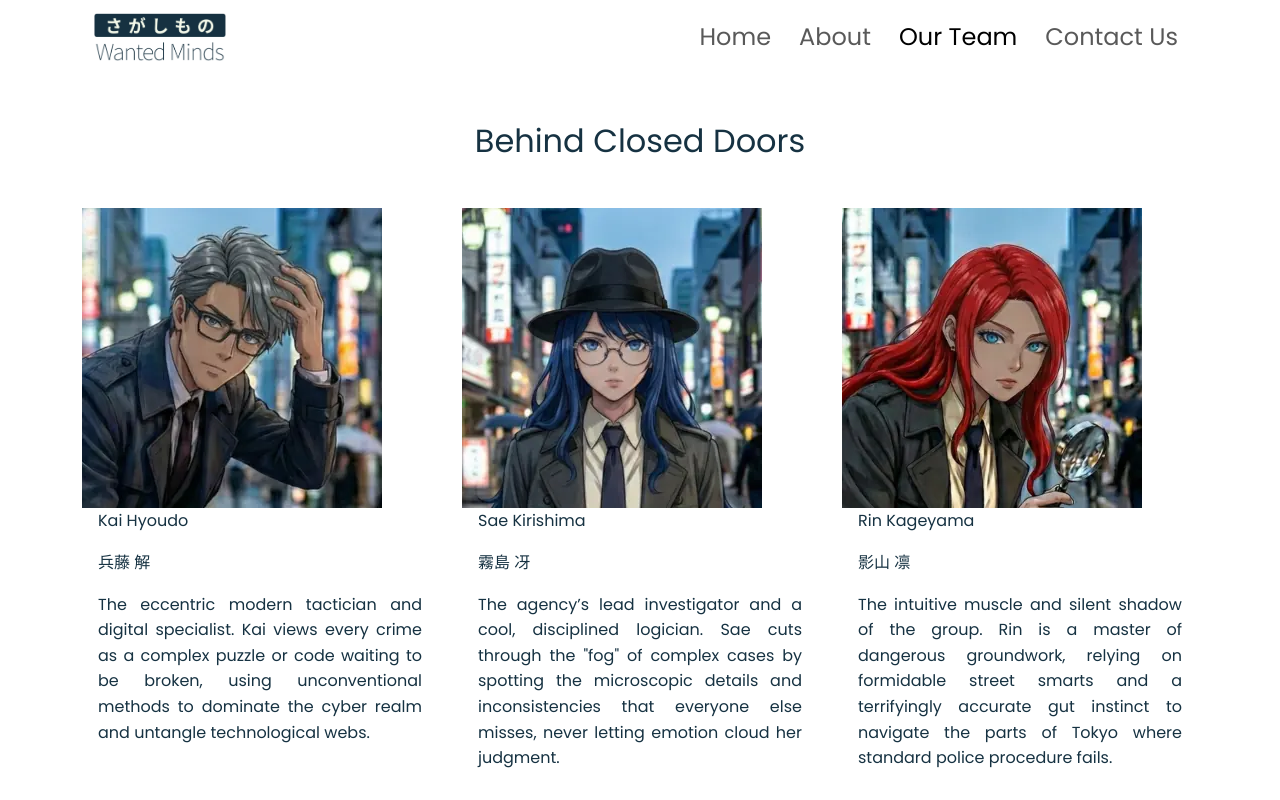
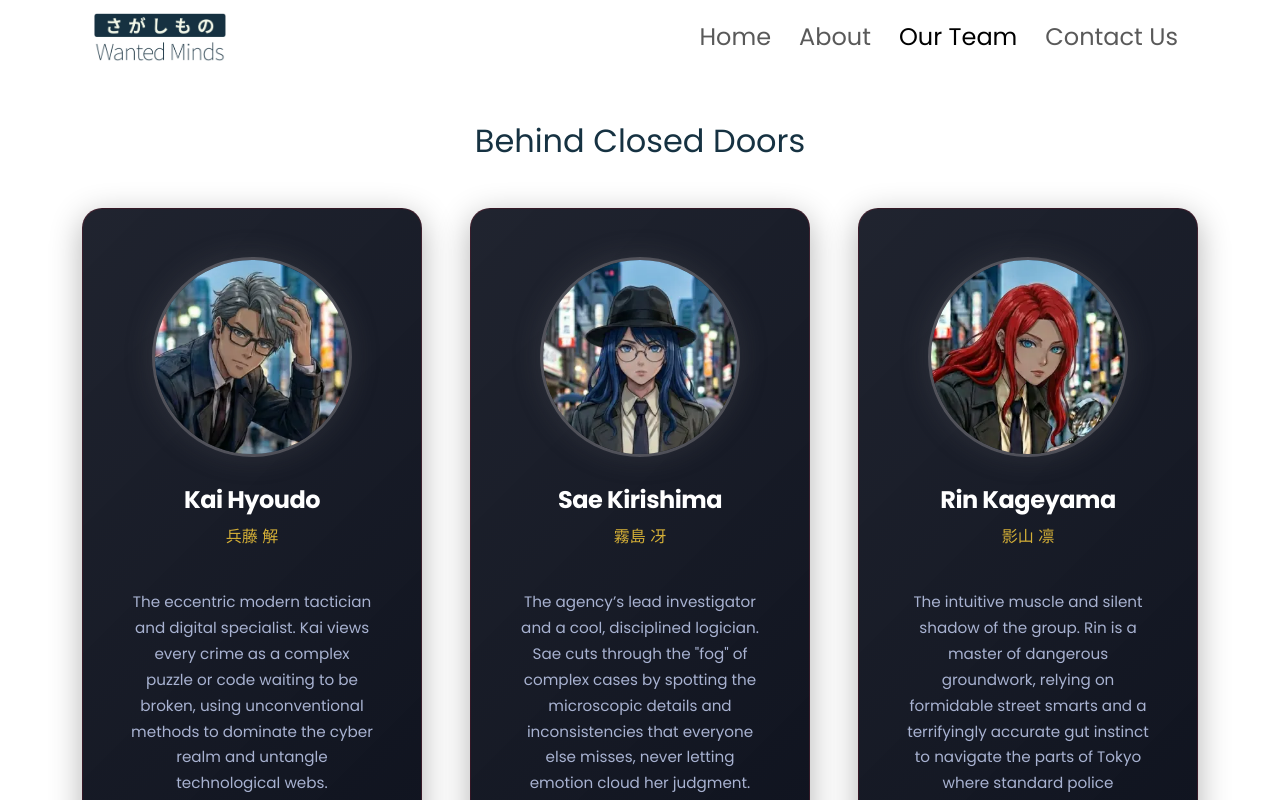
Before and after one commit to deyperfect/Wanted-Minds, a React (Vite) app in the folder client/: page /team in a window 1280 px wide. Shown: the top 800 px of the page. Built offline with nearby package versions, Linux system fonts and the light colour scheme.

Commit message:
Adjust styling on team page

```diff
--- a/client/src/App.jsx
+++ b/client/src/App.jsx
@@ -6,7 +6,7 @@ import Home from './pages/Home';
 import Contact from './pages/Contact';
 import Error from './pages/Error';
 import Team from './pages/Team';
-import './style.min.css';
+import './style.css';
 
 function App() {
   return (
--- a/client/src/main.jsx
+++ b/client/src/main.jsx
@@ -3,7 +3,7 @@ import ReactDOM from 'react-dom/client';
 import { BrowserRouter } from 'react-router-dom';
 import App from './App';
 import 'bootstrap/dist/css/bootstrap.min.css';
-import './style.min.css';
+import './style.css';
 
 ReactDOM.createRoot(document.getElementById('root')).render(
   <React.StrictMode>
--- a/client/src/pages/Team.jsx
+++ b/client/src/pages/Team.jsx
@@ -6,9 +6,10 @@ export default function Team() {
       <h2 className="text-center mb-5">Behind Closed Doors</h2>
 
       <div className="container2">
-        <Row className="justify-content-center">
+        <Row className="justify-content-center g-5">
           {/* Detective 1: Kai Hyoudo */}
-          <Col md={4} className="detectives mb-4" id="card1">
+          <Col md={4} className="detectives mb-4" >
+          <div className="d-flex flex-column h-100" id="card1">
             <img
               className="icon img-fluid"
               id="img1"
@@ -23,10 +24,12 @@ export default function Team() {
               unconventional methods to dominate the cyber realm and untangle
               technological webs.
             </p>
+          </div>
           </Col>
 
           {/* Detective 2: Sae Kirishima */}
-          <Col md={4} className="detectives mb-4" id="card2">
+          <Col md={4} className="detectives mb-4" >
+          <div className="d-flex flex-column h-100" id="card2">
             <img
               className="icon img-fluid"
               id="img2"
@@ -41,10 +44,12 @@ export default function Team() {
               microscopic details and inconsistencies that everyone else misses,
               never letting emotion cloud her judgment.
             </p>
+          </div>
           </Col>
 
           {/* Detective 3: Rin Kageyama */}
-          <Col md={4} className="detectives mb-4" id="card3">
+          <Col md={4} className="detectives mb-4">
+          <div className="d-flex flex-column h-100" id="card3">
             <img
               className="icon img-fluid"
               id="img3"
@@ -59,6 +64,7 @@ export default function Team() {
               and a terrifyingly accurate gut instinct to navigate the parts of
               Tokyo where standard police procedure fails.
             </p>
+          </div>
           </Col>
         </Row>
       </div>
--- a/client/src/style.css
+++ b/client/src/style.css
@@ -146,8 +146,6 @@ html body {
   filter: blur(1px) brightness(0.5)
 }
 
-
-
 #hero h1 {
   font-size: 1.8rem;
   color: var(--white);
@@ -162,6 +160,9 @@ html body {
   margin-left: 0;
   margin-right: 0;
 }
+
+
+
 /* --- 4. ABOUT & SERVICES --- */
 section {
   padding: 40px 0;
@@ -195,8 +196,8 @@ p {
   padding: 1.5rem;
   border-radius: 10px;
   box-shadow: 0px 0px 20px rgba(0, 0, 0, 0.8);
-  height: 100%; /* Ensures all cards are the same height */
-  margin: 0; /* Let the Bootstrap 'g-4' handle the spacing instead */
+  height: 100%;
+  margin: 0;
 }
 
 .service {
@@ -204,6 +205,101 @@ p {
   font-weight: 200;
   font-family: "Quicksand", sans-serif;
 }
+
+/* TEAM */
+/* TEAM */
+
+#card1, #card2, #card3 {
+  background: linear-gradient(135deg, rgba(20, 24, 36, 0.95) 0%, rgba(10, 14, 26, 0.98) 100%);
+  border: 1px solid rgba(196, 30, 58, 0.2);
+  border-radius: 20px;
+  padding: 2rem 1.5rem;
+  height: 100%;
+  display: flex;
+  flex-direction: column;
+  transition: all 0.4s ease;
+  box-shadow: 0 8px 32px rgba(0, 0, 0, 0.3);
+  position: relative;
+  overflow: hidden;
+}
+
+#card1:hover, #card2:hover, #card3:hover {
+  transform: translateY(-8px);
+  border-color: rgba(196, 30, 58, 0.5);
+  box-shadow: 0 12px 48px rgba(196, 30, 58, 0.2),
+              0 0 60px rgba(196, 30, 58, 0.1);
+}
+
+/* Accent line at top */
+#card1::before, #card2::before, #card3::before {
+  content: '';
+  position: absolute;
+  top: 0;
+  left: 0;
+  width: 100%;
+  height: 3px;
+  background: linear-gradient(90deg, var(--accent-red), var(--accent-gold));
+}
+
+.detectives .icon {
+  display: block;
+  margin: 1rem auto 1.5rem auto;
+  max-width: 200px;
+  width: 200px;
+  height: 200px;
+  object-fit: cover;
+  border-radius: 50%;
+  border: 3px solid rgba(209, 202, 203, 0.3);
+  box-shadow: 0 0 30px rgba(126, 123, 124, 0.2);
+  transition: all 0.3s ease;
+}
+
+#card1:hover .icon {
+  border-color: rgba(213, 203, 205, 0.6);
+  box-shadow: 0 0 40px rgba(213, 203, 205, 0.4);
+  transform: scale(1.05);
+}
+
+#card2:hover .icon {
+  border-color: rgba(68, 56, 145, 0.6);
+  box-shadow: 0 0 40px rgba(36, 11, 193, 0.4);
+  transform: scale(1.05);
+}
+
+#card3:hover .icon {
+  border-color: rgba(193, 106, 120, 0.6);
+  box-shadow: 0 0 40px rgba(196, 30, 58, 0.4);
+  transform: scale(1.05);
+}
+
+
+.eng-name {
+  font-weight: 700;
+  font-size: 1.5rem;
+  margin-bottom: 0.25rem;
+  margin-top: 0;
+  text-align: center;
+  color: #ffffff;
+  letter-spacing: -0.02em;
+}
+
+.jp-name {
+  font-size: 1rem;
+  color: #d4af37;
+  margin-bottom: 1.5rem;
+  text-align: center;
+  font-weight: 500;
+}
+
+.desc {
+  flex-grow: 1;
+  padding: 1rem 0.5rem;
+  color: #a8b2d1;
+  line-height: 1.7;
+  text-align: center;
+  font-size: 0.95rem;
+}
+
 
 /* --- 5. FOOTER --- */
 footer {
@@ -240,6 +336,8 @@ footer img {
 footer span {
     display: none;
 }
+
+
 /* Footer Styles */
 .footer-container {
   background-color: #ffffff;
@@ -286,7 +384,7 @@ footer span {
   opacity: 0.7;
 }
 
-/* Fix for mobile view to stack the brand and socials */
+
 @media (max-width: 767px) {
   .bottom {
     gap: 15px;
```
